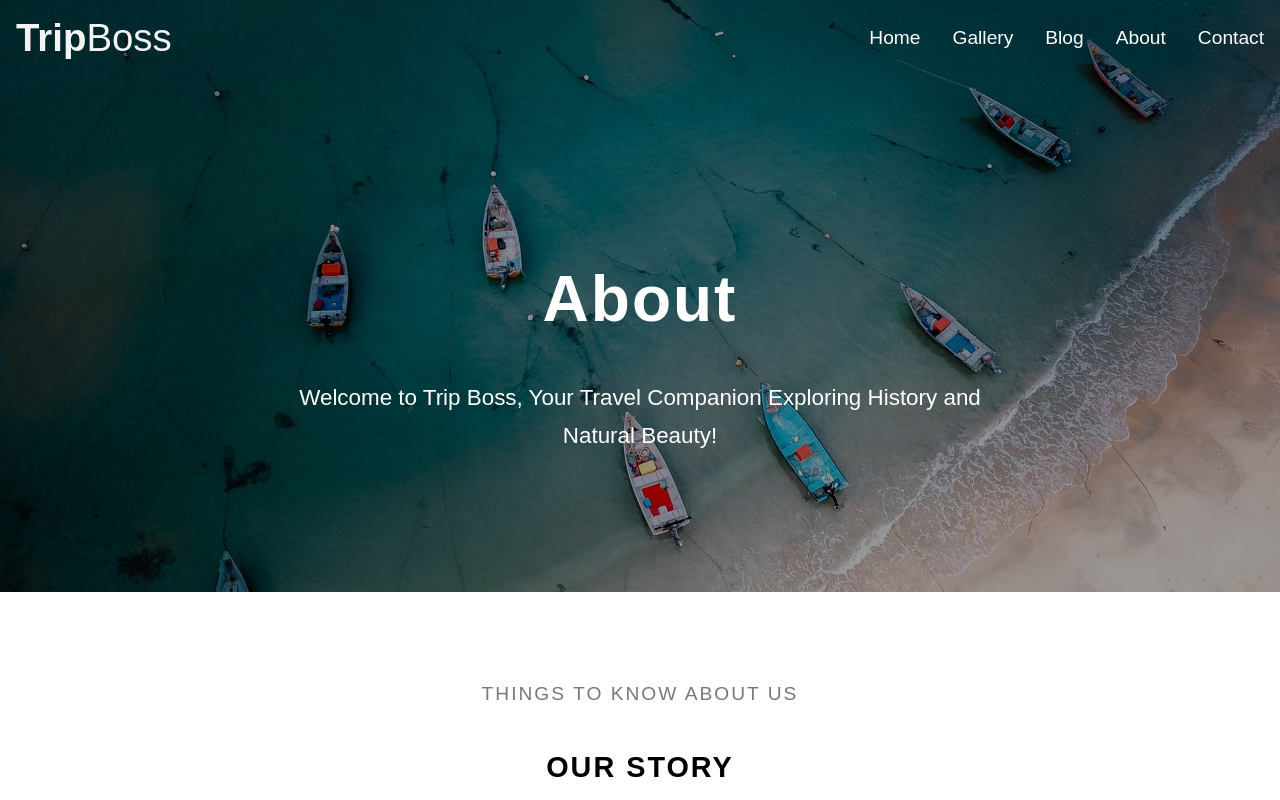
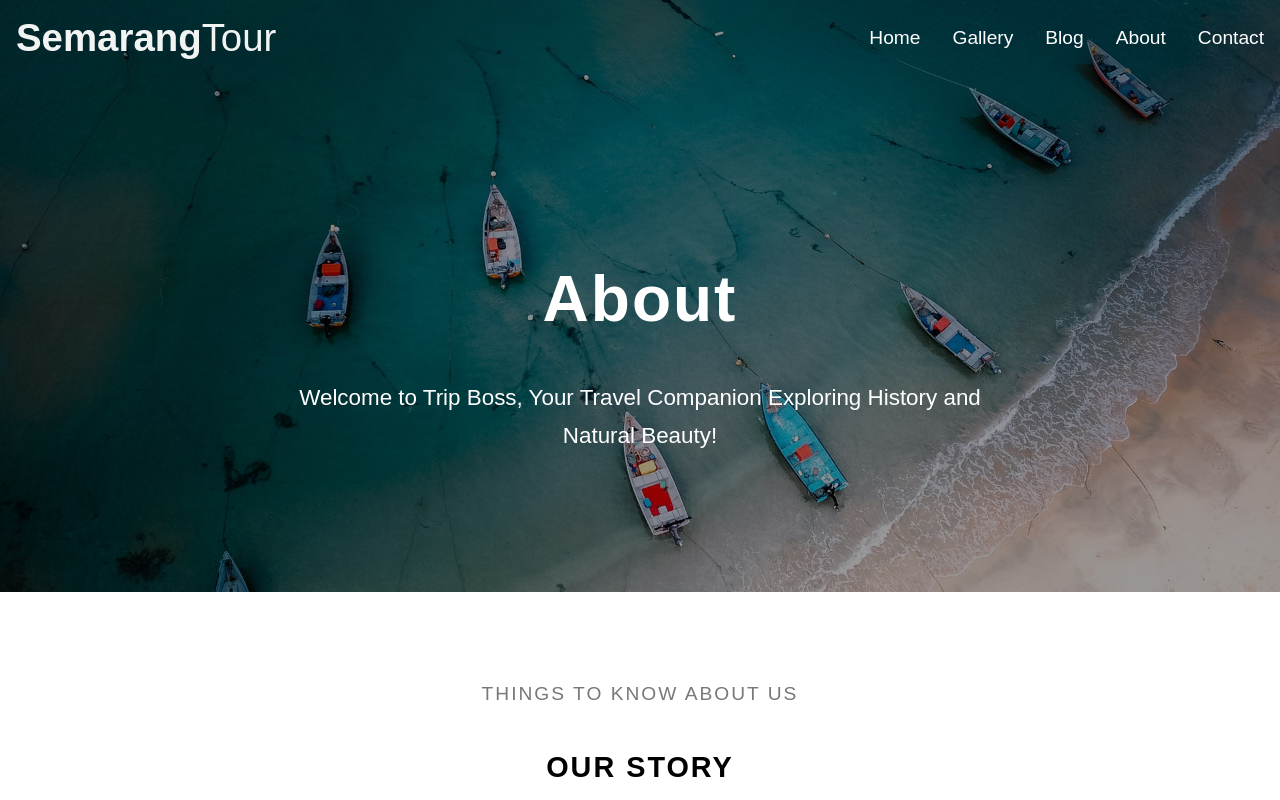
Before and after one commit to SemarangTour/Semarangtourtrip, a plain HTML site: page about.html in a window 1280 px wide. Shown: the top 800 px of the page. Drawn offline with Linux system fonts and the light colour scheme; a web font is replaced by a local one.

Commit message:
about.html

```diff
--- a/about.html
+++ b/about.html
@@ -22,7 +22,7 @@
         <nav class = "navbar">
             <div class = "container flex">
                 <a href = "index.html" class = "site-brand">
-                    Trip<span>Boss</span>
+                    Semarang<span>Tour</span>
                 </a>
 
                 <button type = "button" id = "navbar-show-btn" class = "flex">
```
